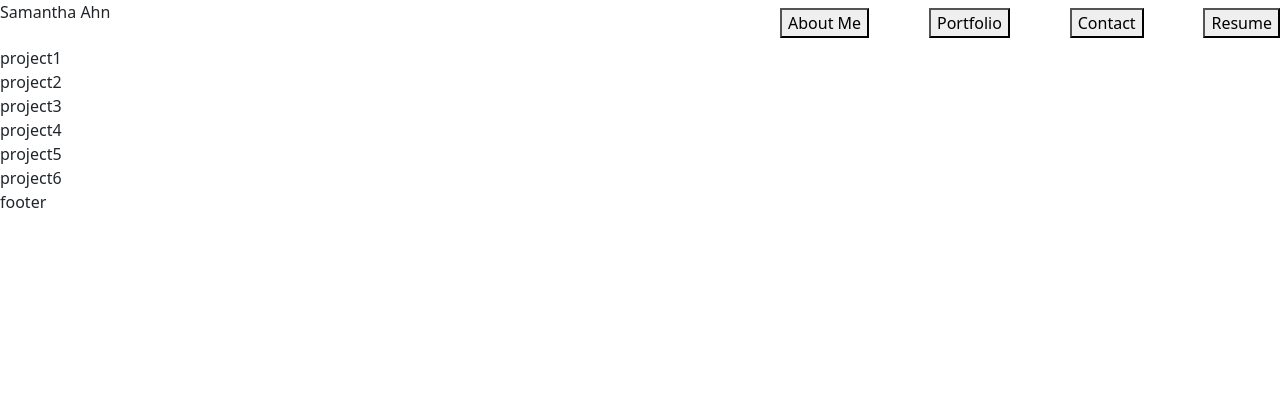
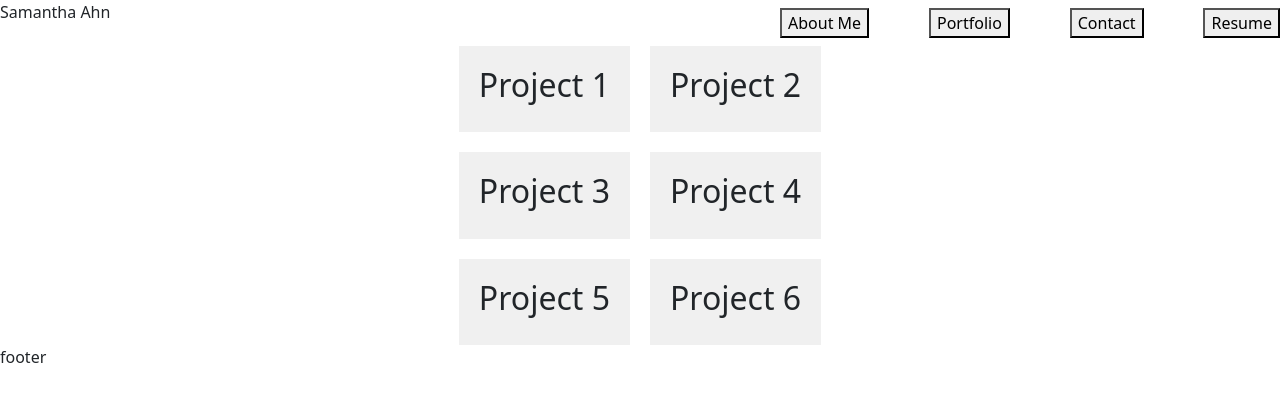
Before and after one commit to samanthaahn/react-portfolio, a React (Create React App) app: page /portfolio in a window 1280 px wide. Shown: the top 402 px of the page. Built offline with nearby package versions, Linux system fonts and the light colour scheme.

Commit message:
added css and redid the code for portfolio

```diff
--- a/src/App.css
+++ b/src/App.css
@@ -33,16 +33,100 @@
   text-align: left;
 }
 
+/* Default styles for all screen sizes */
+.aboutMeMain {
+  text-align: center;
+}
+
+.samantha {
+  margin-top: 0; /* Remove default margin from h1 */
+}
+
+.content {
+  display: flex;
+  align-items: center;
+  justify-content: center;
+}
+
+.headshot {
+  width: 320px;
+  height: 460px;
+  margin-right: 20px; /* Adjust spacing between headshot and bio */
+}
+
+.bio {
+  text-align: left;
+}
+.portfolio {
+  display: flex;
+  flex-direction: column;
+  align-items: center;
+}
+
+.projectGrid {
+  display: grid;
+  grid-template-columns: repeat(2, 1fr);
+  grid-gap: 20px;
+}
+
+.projectBox {
+  background-color: #f0f0f0;
+  padding: 20px;
+}
+
+.projectContent {
+  display: flex;
+  flex-direction: column;
+  align-items: center;
+}
+
+.project h2 {
+  margin-top: 10px;
+}
+
+/* Additional styles for the project box appearance */
+.projectBox {
+  display: flex;
+  flex-direction: column;
+  align-items: center;
+  text-align: center;
+  cursor: pointer;
+}
+
+.projectBox:hover {
+  background-color: #e0e0e0;
+}
+
+/* Media queries for different screen sizes */
+
+/* Styles for screens up to 600px wide */
 @media screen and (max-width: 600px) {
-  /* CSS rules for screens up to 600px wide */
+  .headshot {
+    width: 200px;
+    height: 280px;
+  }
+
+  .content {
+    flex-direction: column;
+    text-align: center;
+  }
+
+  .headshot,
+  .bio {
+    margin-right: 0;
+    margin-bottom: 20px;
+  }
 }
 
 /* Styles for screens between 601px and 900px wide */
 @media screen and (min-width: 601px) and (max-width: 900px) {
-  /* CSS rules for screens between 601px and 900px wide */
+  .headshot {
+    width: 250px;
+    height: 360px;
+  }
 }
 
 /* Styles for screens larger than 900px */
 @media screen and (min-width: 901px) {
-  /* CSS rules for screens larger than 900px */
+  /* No changes needed for this screen size */
 }
--- a/src/components/project.js
+++ b/src/components/project.js
@@ -1,12 +1,13 @@
-import React from 'react'
+import React from 'react';
 
-function Project({title}) {
+function Project({ title }) {
   return (
-    <div>
-
+    <div className="project">
+      <div className="projectBox">
       {title}
     </div>
-  )
+    </div>
+  );
 }
 
-export default Project
+export default Project;
--- a/src/pages/portfolio.js
+++ b/src/pages/portfolio.js
@@ -1,26 +1,36 @@
-import React from "react";
-import Project from "../components/project";
-
-
+import React from 'react';
+import Project from '../components/project';
 
 function Portfolio() {
-
   const projects = [
-    { title: "project1" },
-    { title: "project2" },
-    { title: "project3" },
-    { title: "project4" },
-    { title: "project5" },
-    { title: "project6" },
+    { id: 1, title: 'Project 1' },
+    { id: 2, title: 'Project 2' },
+    { id: 3, title: 'Project 3' },
+    { id: 4, title: 'Project 4' },
+    { id: 5, title: 'Project 5' },
+    { id: 6, title: 'Project 6' },
   ];
 
-  console.log(projects)
+  const handleProjectClick = (projectId) => {
+    // Handle the click event for a specific project
+    console.log('Clicked on project with id:', projectId);
+  };
 
   return (
-    <div>
-      {projects.map((project, index) => (
-        <Project key={index} title={project.title} />
-      ))}
+    <div className="portfolio">
+      <div className="projectGrid">
+        {projects.map((project) => (
+          <div
+            className="projectBox"
+            key={project.id}
+            onClick={() => handleProjectClick(project.id)}
+          >
+            <div className="projectContent">
+              <h2>{project.title}</h2>
+            </div>
+          </div>
+        ))}
+      </div>
     </div>
   );
 }
```
